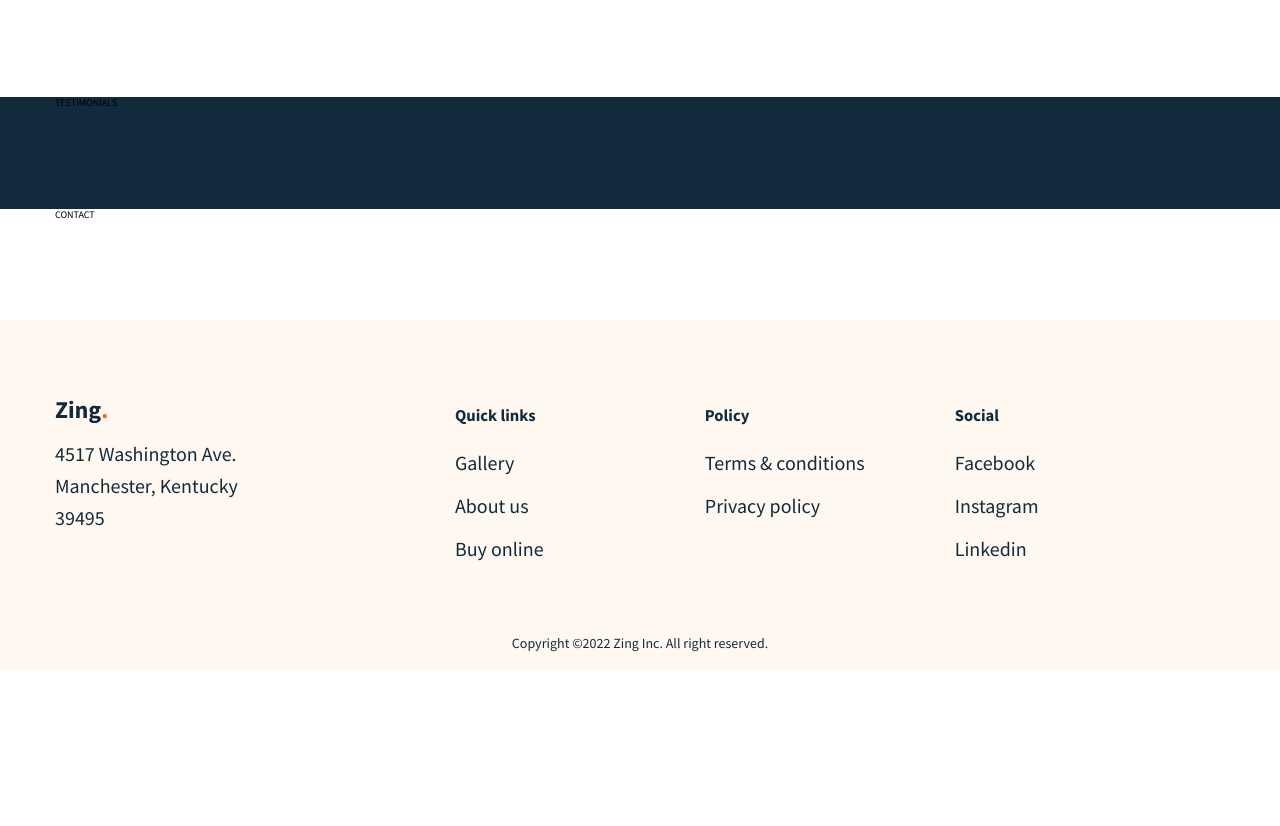
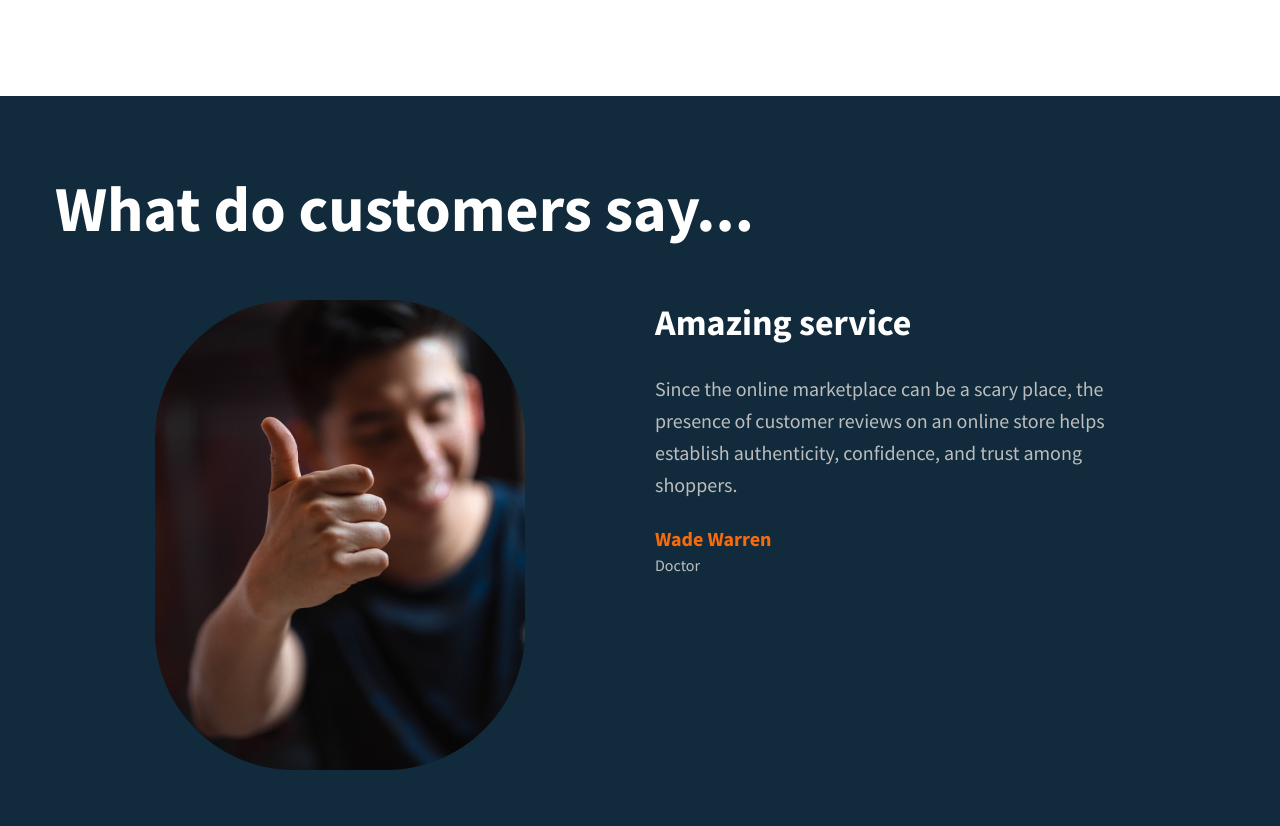
Before and after one commit to yarmoiseev/frontend_lp_furniture, a plain HTML site: page index.html in a window 1280 px wide. Shown: the part 3307-4133 px from the top of the page. Before the commit the page ends 3977 px from the top, so only its background shows below. Drawn offline with nearby package versions, Linux system fonts and the light colour scheme.

Commit message:
ADD TESTIMONIALS SECTION

```diff
--- a/index.html
+++ b/index.html
@@ -147,7 +147,7 @@
 			<section class="wrapper-inner">
 				<h2 class="products__title l2-title">Products</h2>
 				<div class="products__navigation p-nav">
-					<ul>
+					<ul class="l3-title">
 						<li class="p-nav__item p-nav__item_active"><a href="#">All</a></li>
 						<li class="p-nav__item"><a href="#">Chair</a></li>
 						<li class="p-nav__item"><a href="#">Table</a></li>
@@ -261,7 +261,28 @@
 		<!-- TESTIMONIALS -->
 		<section class="wrapper-outer testimonials">
 			<section class="wrapper-inner">
-				TESTIMONIALS
+				<h2 class="testimonials__title l2-title">What do customers say...</h2>
+				<div class="testimonials__slider-wrapper">
+					<div class="testimonials__slide slide">
+						<div class="slide__column slide__column_l">
+							<div class="slide__image"><img src="img/customer.png" alt=""></div>
+						</div>
+						<div class="slide__column slide__column_r">
+							<div class="slide__text">
+								<h6 class="slide__title">Amazing service</h6>
+								<p class="slide__par l3-title">Since the online marketplace can be a scary place, the presence of customer reviews on an online store helps establish authenticity, confidence, and trust among shoppers. </p>
+								<div class="slide__customer">
+									<p class="slide__c-name">Wade Warren</p>
+									<p class="slide__c-position">Doctor</p>
+								</div>
+							</div>
+							<div class="slide__navigation">
+								<div class="slide__left"></div>
+								<div class="slide__right"></div>
+							</div>
+						</div>
+					</div>
+				</div>
 			</section>
 		</section>
 		<!-- / TESTIMONIALS -->
--- a/sass/_variables.scss
+++ b/sass/_variables.scss
@@ -13,5 +13,6 @@ $pad-interblock: 10rem;
 $pad-interlinks: 4rem;
 $pad-outer: 2rem;
 $pad-inner: 8rem;
+$pad-tb: 7.6rem;
 
 $hov-transition: 0.2s;
--- a/sass/style.scss
+++ b/sass/style.scss
@@ -384,11 +384,11 @@ h1, h2 {
 		&__images {
 			padding: 13.6rem 0 0 0;
 			&__lc {
-				padding: 7.6rem 0 0 0;
+				padding: $pad-tb 0 0 0;
 			}
 			&__rc {
 				grid-template-columns: repeat(auto-fit, minmax(13rem, 1fr));
-				padding-bottom: 7.6rem;
+				padding-bottom: $pad-tb;
 			}
 		}
 		&__image {
@@ -437,8 +437,6 @@ h1, h2 {
 		max-width: 54.4rem;
 		margin: 0 auto;
 			& ul {
-				font-size: 2rem;
-				line-height: 3.2rem;
 				color: $col-secondary;
 				display: flex;
 				column-gap: 4rem;
@@ -453,7 +451,7 @@ h1, h2 {
 			}
 	}
 	&__container {
-		padding-top: 7.7rem;
+		padding-top: $pad-tb;
 		display: grid;
 		grid-template-columns: repeat(auto-fit, minmax(20rem, 27rem));
 		column-gap: 3rem;
@@ -513,6 +511,68 @@ h1, h2 {
 // === TESTIMONIALS ===
 .testimonials {
 	background-color: $col-primary;
+	& .wrapper-inner {
+		padding: 0 0 $pad-tb 0;
+	}
+	&__title {
+		color: $col-ondark;
+		padding: $pad-inner 0 6rem 0;
+	}
+	&__slider-wrapper {
+		padding: 0 10rem 0 6.1rem;
+	}
+.slide {
+	display: flex;
+	column-gap: 13rem;
+	padding: 0 0 5rem 3.9rem;
+		&__column {
+			&_l {
+			}
+			&_r {
+			}
+		}
+		&__image {
+
+		}
+		&__text {
+			display: flex;
+			flex-direction: column;
+			row-gap: 2.5rem;
+		}
+		&__par {
+			// color: $col-ondark;
+			color: $col-light;
+			padding: 0.3rem 0;
+		}
+		&__title {
+			font-weight: $fw-bold;
+			color: $col-ondark;
+			font-size: 3.6rem;
+			line-height: 4.525rem;
+
+		}
+		&__customer{
+
+		}
+		&__c-name {
+			font-size: 2rem;
+			line-height: 2rem;
+			font-weight: $fw-bold;
+			color: $col-accent;
+			padding: 0 0 0.8rem 0;
+		}
+		&__c-position {
+			font-size: 1.6rem;
+			line-height: 1.6rem;
+			color: $col-light;
+		}
+		&__navigation {
+		}
+		&__left {
+		}
+		&__right {
+		}
+	}
 }
 // === / TESTIMONIALS ===
 // === CONTACT ===
```
Also changed, not shown: css/style.css.
